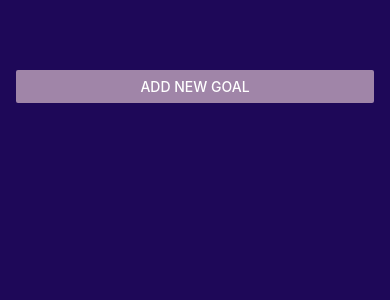
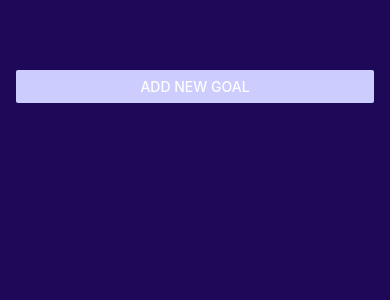
Before and after one commit to nowaveosu/react-native-test, a React Native app in the folder RN-test/: screen / in a window 390 px wide. Shown: the top 300 px of the page. Built offline with nearby package versions, Linux system fonts and the light colour scheme.

Commit message:
[style] add new goal 색변경

```diff
--- a/RN-test/App.js
+++ b/RN-test/App.js
@@ -50,7 +50,7 @@ export default function App() {
       <View style={styles.appContainer}>
         <Button
           title="Add New Goal"
-          color="#a085a8"
+          color="#ccccff"
           onPress={startAddGoalHandler}
         />
         <GoalInput
```
